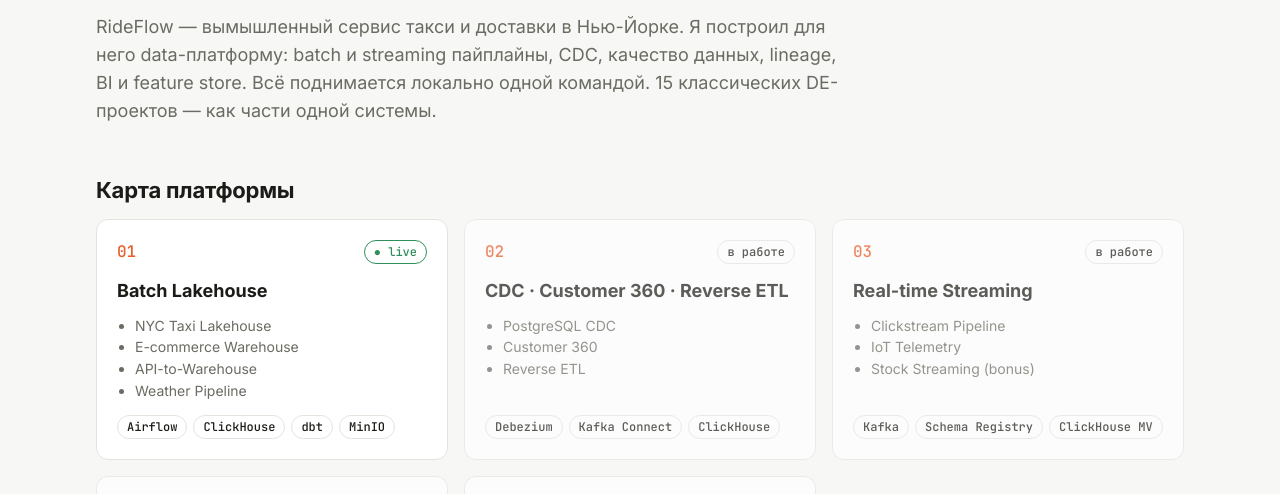
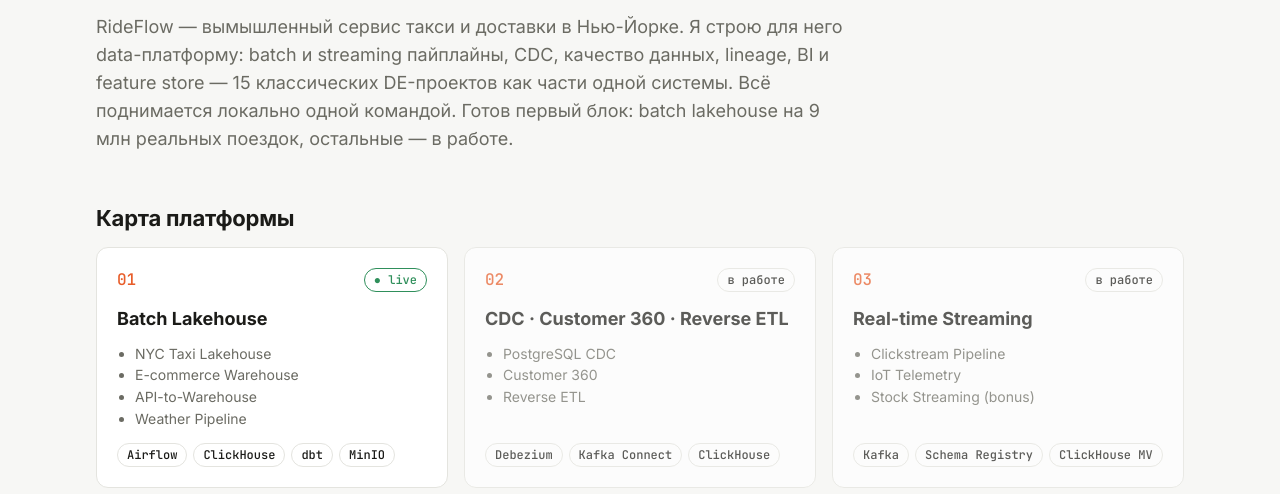
Before and after one commit to DeonisusDev/rideflow-data-platform, an Astro site in the folder site/: page / in a window 1280 px wide. Shown: the part 237-731 px from the top of the page. Built offline with nearby package versions, Linux system fonts and the light colour scheme; Astro itself is replaced by a stand-in of ours.

Commit message:
site: describe the platform as in progress, block 01 done
Co-Authored-By: Claude Opus 5.5 <noreply@anthropic.com>

```diff
--- a/site/src/pages/index.astro
+++ b/site/src/pages/index.astro
@@ -25,9 +25,10 @@ const blocks = [
     <span class="chip">Data Engineering portfolio</span>
     <h1>Одна платформа данных —<br />от сырых событий до BI и ML</h1>
     <p class="muted lead">
-      RideFlow — вымышленный сервис такси и доставки в Нью-Йорке. Я построил для него data-платформу:
-      batch и streaming пайплайны, CDC, качество данных, lineage, BI и feature store.
-      Всё поднимается локально одной командой. 15 классических DE-проектов — как части одной системы.
+      RideFlow — вымышленный сервис такси и доставки в Нью-Йорке. Я строю для него data-платформу:
+      batch и streaming пайплайны, CDC, качество данных, lineage, BI и feature store —
+      15 классических DE-проектов как части одной системы. Всё поднимается локально одной командой.
+      Готов первый блок: batch lakehouse на 9 млн реальных поездок, остальные — в работе.
     </p>
   </section>
 
```
